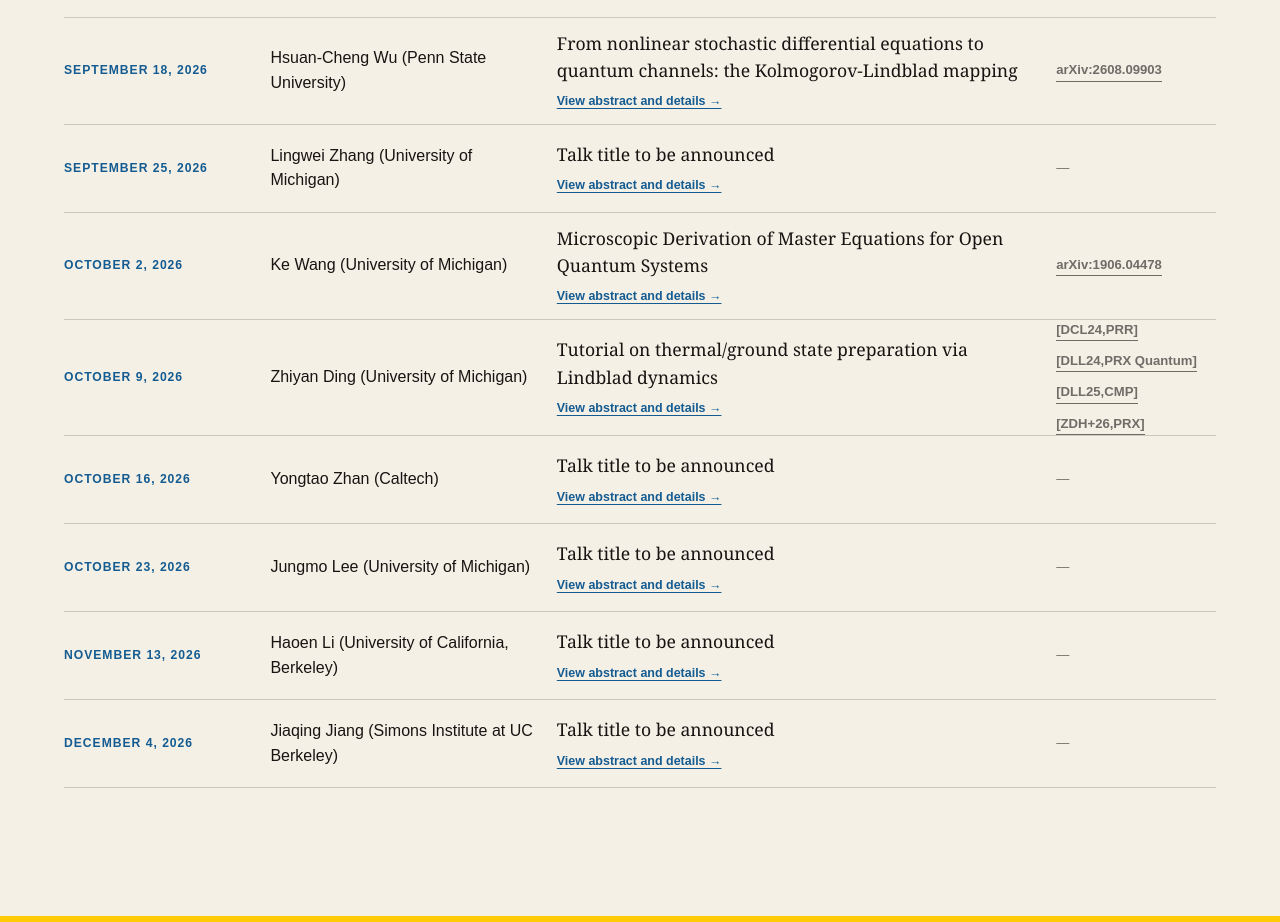
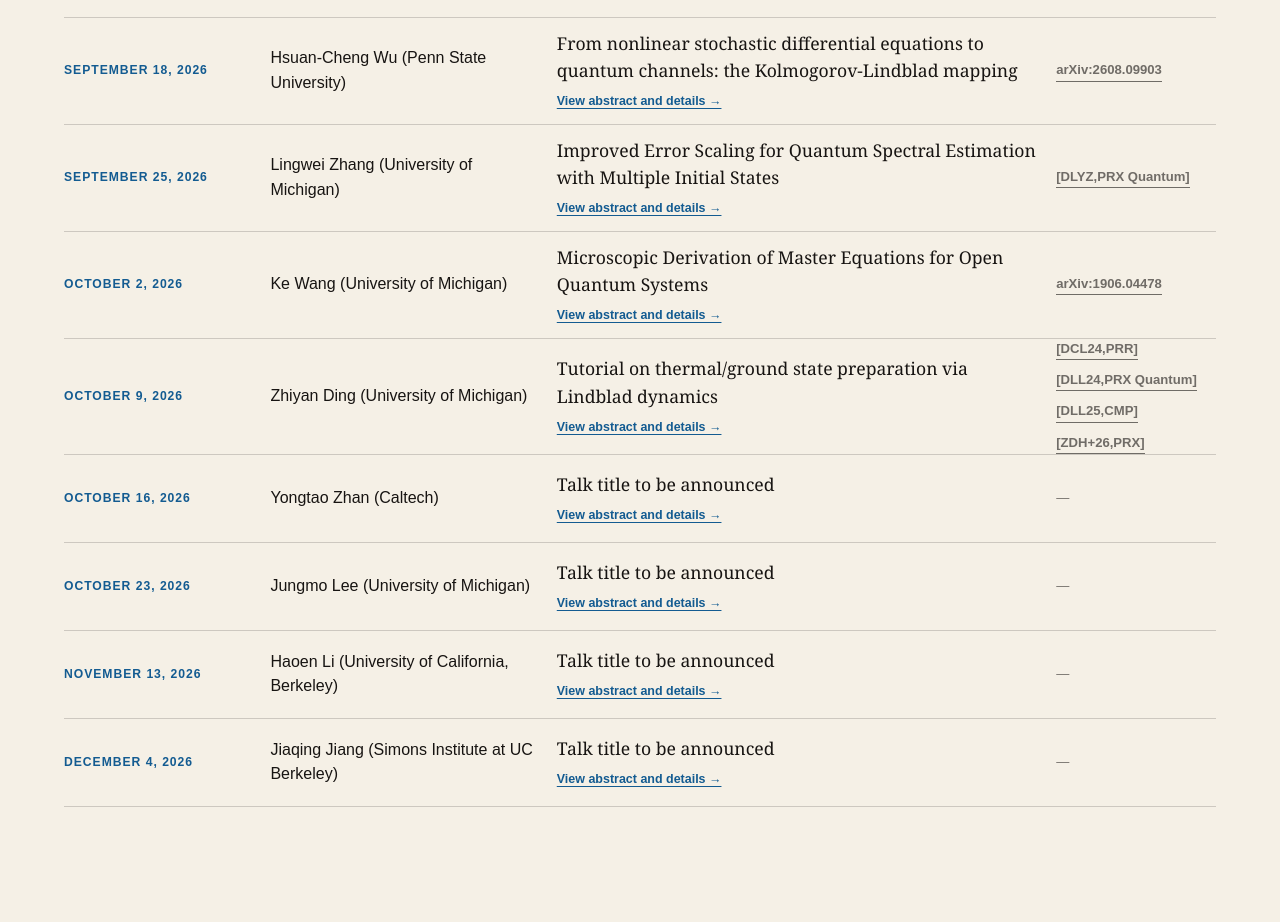
Before and after one commit to zrz1996/purdue-umich-quantum-algorithms-seminar, a Next.js app: page / in a window 1280 px wide. Shown: the part 1270-2192 px from the top of the page. Built offline with nearby package versions, Linux system fonts and the light colour scheme.

Commit message:
Revise talk details for Lingwei Zhang on quantum estimation
Updated the title and abstract for the talk by Lingwei Zhang, including detailed information about the QFAMES framework and its implications for quantum computation.

```diff
--- a/app/data/talks.ts
+++ b/app/data/talks.ts
@@ -37,10 +37,10 @@ export const talks: Talk[] = [
     slug: '2026-09-25-lingwei-zhang',
     date: 'September 25, 2026',
     speaker: 'Lingwei Zhang (University of Michigan)',
-    title: 'TBD',
-    abstract: 'TBD',
+    title: 'Improved Error Scaling for Quantum Spectral Estimation with Multiple Initial States',
+    abstract: 'Estimating the eigenvalues and multiplicities of quantum Hamiltonians, together with properties of observables within their eigenspaces, is a fundamental task in quantum computation. The QFAMES framework addresses these problems through Gaussian filtering of transition amplitudes between multiple initial states. In this talk, we will introduce an independent time-sampling strategy and examine how it improves the dependence of estimation error and computational cost on the number of initial states. We will present three theoretical results concerning eigenvalue accuracy, exact multiplicity recovery, and observable estimation, highlighting the main ideas behind the error analysis and proofs. Under suitable assumptions and with sufficiently many time samples per initial-state pair, the leading contribution to the total simulation cost for eigenvalue and observable estimation is independent of the number of initial states, up to logarithmic factors. We will conclude with preliminary numerical results illustrating the predicted error scaling.',
     time: '4:10PM–5:10PM EST',
-    materials: [],
+    materials: [{ label: '[DLYZ,PRX Quantum]', url: 'https://journals.aps.org/prxquantum/abstract/10.1103/jch7-734h' },],
   },
   {
     slug: '2026-10-02-ke-wang',
```
